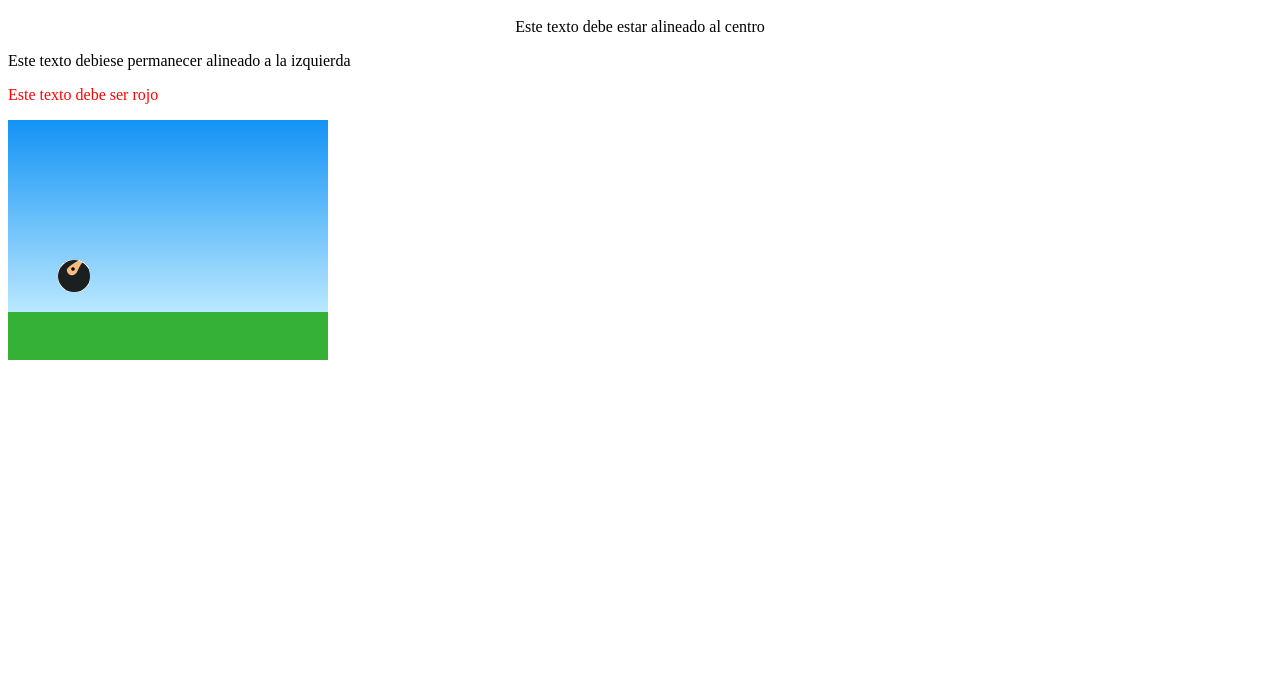
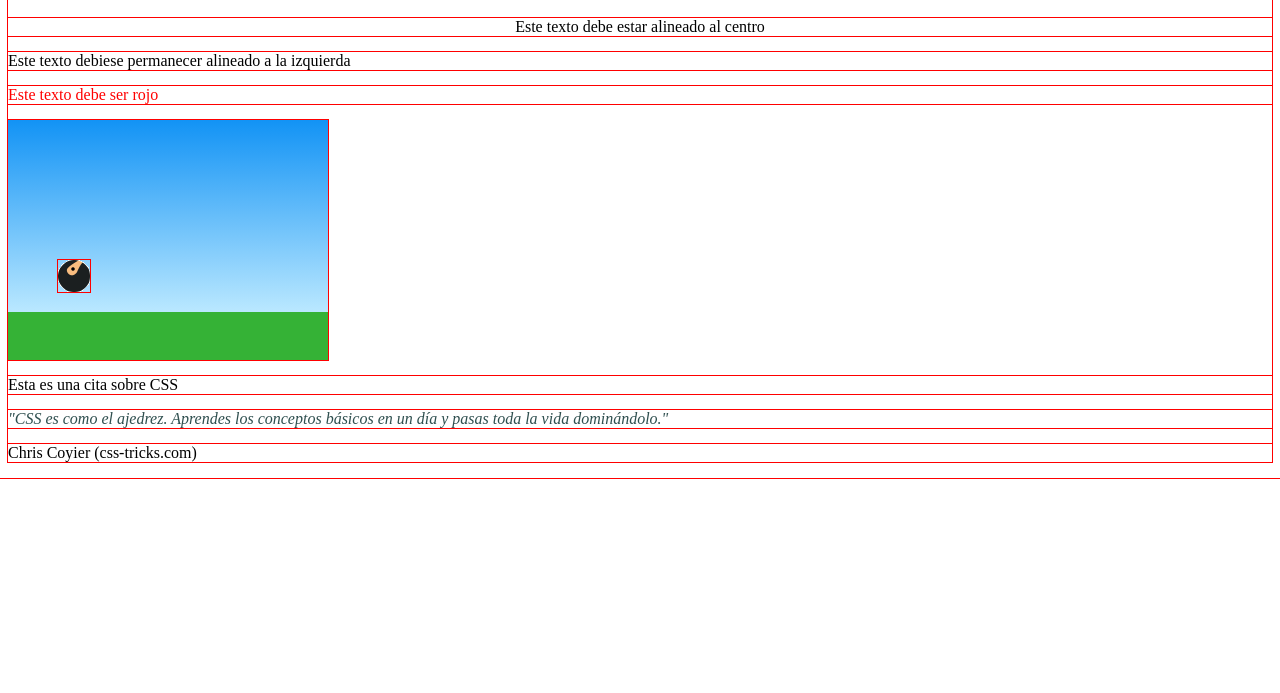
Before and after one commit to aibenaventea/html, a plain HTML site: page Ejemplo/index.html in a window 1280 px wide. Shown: the part 107-800 px from the top of the page. Drawn offline with Linux system fonts and the light colour scheme.

Commit message:
avance 2

```diff
--- a/Ejemplo/index.html
+++ b/Ejemplo/index.html
@@ -15,8 +15,15 @@
         <p class="is-red">Este texto debe ser rojo</p>
     </header>
     <main id="game">
-        <img id="player" src="/html/img/ninja.gif" alt="player sprite">
-
+        <!-- <img id="player" src="/html/img/ninja.gif" alt="player sprite"> no funciona -->
+        <img id="player" src="ninja.gif" alt="player sprite">
     </main>
+    <section>
+        <p>Esta es una cita sobre CSS</p>
+        <section class="quote">
+            <p>"CSS es como el ajedrez. Aprendes los conceptos básicos en un día y pasas toda la vida dominándolo."</p>
+        </section>
+        <p>Chris Coyier (css-tricks.com)</p>
+    </section>
 </body>
 </html>
--- a/Ejemplo/style.css
+++ b/Ejemplo/style.css
@@ -18,3 +18,12 @@ h1 {
     margin-top: 140px;
     margin-left: 50px;
 }
+
+* {
+    outline: 1px solid red;
+}
+
+.quote p {
+    color: darkslategrey;
+    font-style: italic;
+}
```
Also changed, not shown: Ejemplo/ninja.gif (added).
